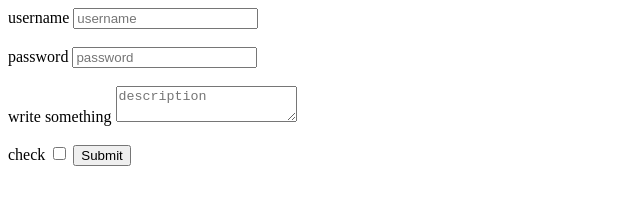
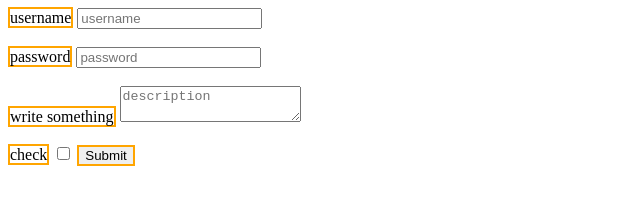
Before and after one commit to vishaltiwari021/gla_fullstack, a plain HTML site: page form.html in a window 1280 px wide. Shown: the whole page, without its empty margins (0-640 px from the left). Drawn offline with Linux system fonts and the light colour scheme.

Commit message:
css addded

```diff
--- a/form.html
+++ b/form.html
@@ -7,18 +7,18 @@
 </head>
 <body>
     <form >
-        <label for="name">username</label>
+        <label for="name" style="border: 2px solid orange;">username</label>
         <input type="text" id="name"  placeholder="username">
         <br><br>
-        <label for="password">password</label>
+        <label ="password" style="border: 2px solid orange;">password</label>
         <input type="password" id="password" placeholder="password">
         <br><br>
-        <label for="description">write something</label>
+        <label for="description" style="border: 2px solid orange;">write something</label>
         <textarea name="write something" id="description" placeholder="description"></textarea>
         <br><br>
-        <label for="list">check</label>
+        <label for="list" style="border: 2px solid orange;">check</label>
         <input type="checkbox" name="list" id="list">
-        <button>Submit</button>
+        <button style="border: 2px solid orange;">Submit</button>
     </form>
 </body>
 </html>
```
Also changed, not shown: Registration.html (+3 -0 lines), index.html (+5 -2 lines), navbar.css (added, +11 -0 lines), navbar.html (+1 -0 lines).
